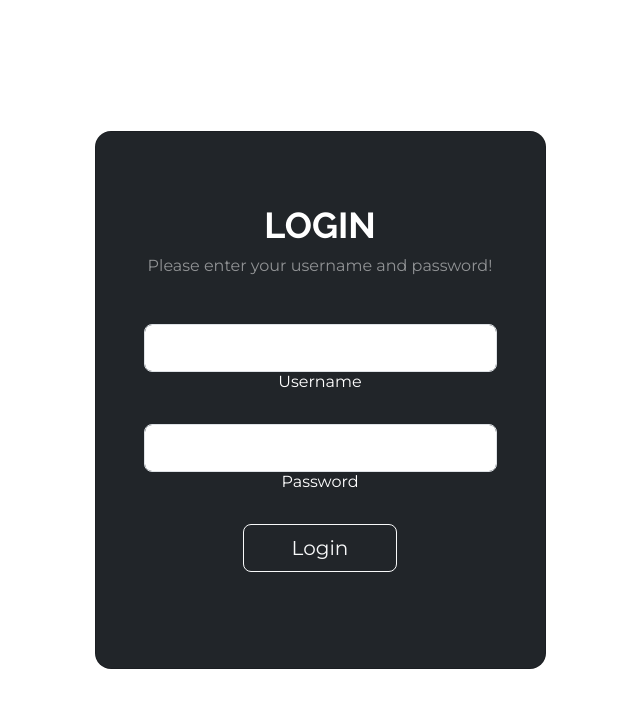
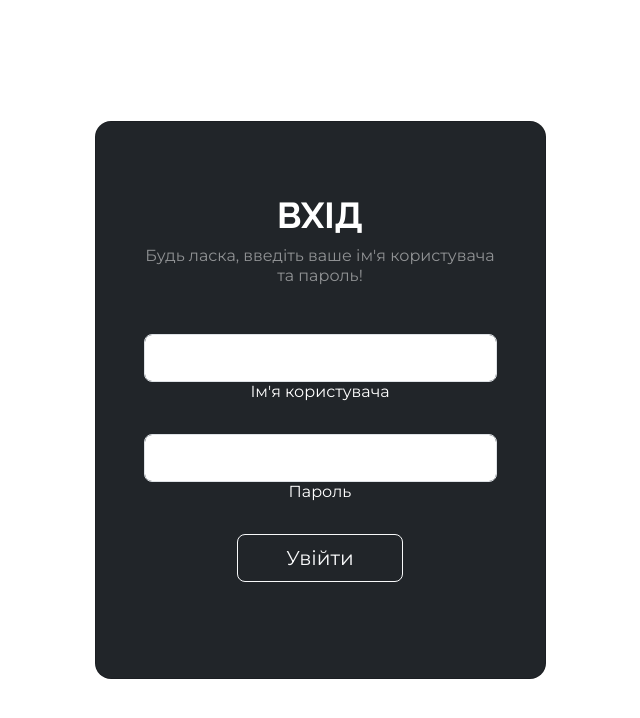
Before and after one commit to Ihor-Mykytiuk/flask-app-lab, a Flask app: page /users/login in a window 1280 px wide. Shown: the top 718 px of the page, without its empty margins (320-960 px from the left). Run offline with Flask 3, Linux system fonts and the light colour scheme.

```diff
--- a/app/users/templates/users/login.html
+++ b/app/users/templates/users/login.html
@@ -15,9 +15,9 @@
                 {% endfor %}
               </div>
               {% endif %} {% endwith %}
-              <h2 class="fw-bold mb-2 text-uppercase">Login</h2>
+              <h2 class="fw-bold mb-2 text-uppercase">Вхід</h2>
               <p class="text-white-50 mb-5">
-                Please enter your username and password!
+                Будь ласка, введіть ваше ім'я користувача та пароль!
               </p>
 
               <form method="post">
@@ -29,7 +29,7 @@
                     class="form-control form-control-lg"
                     required
                   />
-                  <label class="form-label" for="typeUsernameX">Username</label>
+                  <label class="form-label" for="typeUsernameX">Ім'я користувача</label>
                 </div>
 
                 <div data-mdb-input-init class="form-outline form-white mb-4">
@@ -40,7 +40,7 @@
                     class="form-control form-control-lg"
                     required
                   />
-                  <label class="form-label" for="typePasswordX">Password</label>
+                  <label class="form-label" for="typePasswordX">Пароль</label>
                 </div>
 
                 <button
@@ -49,7 +49,7 @@
                   class="btn btn-outline-light btn-lg px-5"
                   type="submit"
                 >
-                  Login
+                  Увійти
                 </button>
               </form>
             </div>
--- a/app/users/views.py
+++ b/app/users/views.py
@@ -5,10 +5,11 @@ from . import users_bp
 
 @users_bp.route('/profile')
 def get_profile():
-    if "username" in session:
-        username_value = session["username"]
-        return render_template('profile.html', username=username_value)
-    return redirect(url_for("users.login"))
+    if 'username' not in session:
+        flash('Будь ласка, увійдіть, щоб переглянути профіль.', 'danger')
+        return redirect(url_for('users.login'))
+    username = session['username']
+    return render_template('profile.html', username=username)
 
 @users_bp.route('/login', methods=['GET', 'POST'])
 def login():
```
Also changed, not shown: app/users/templates/users/profile.html (+11 -1 lines).
